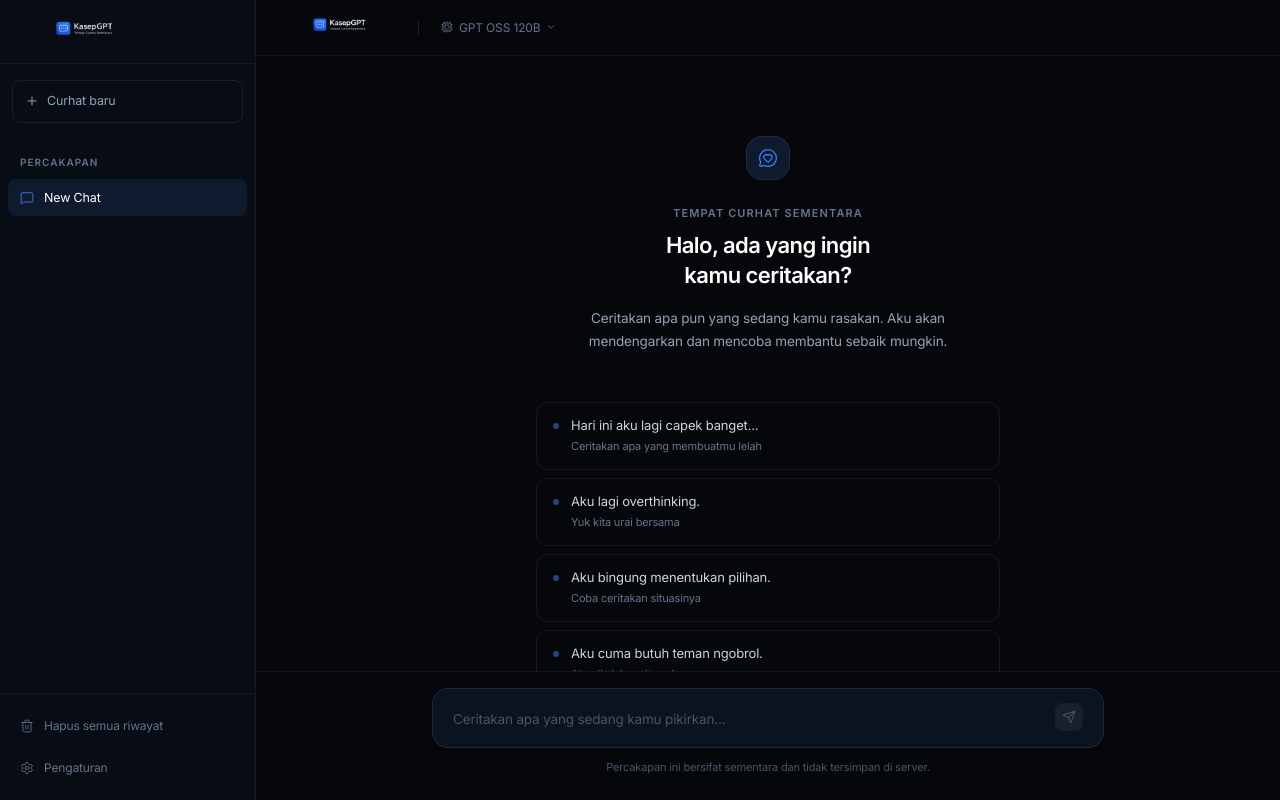
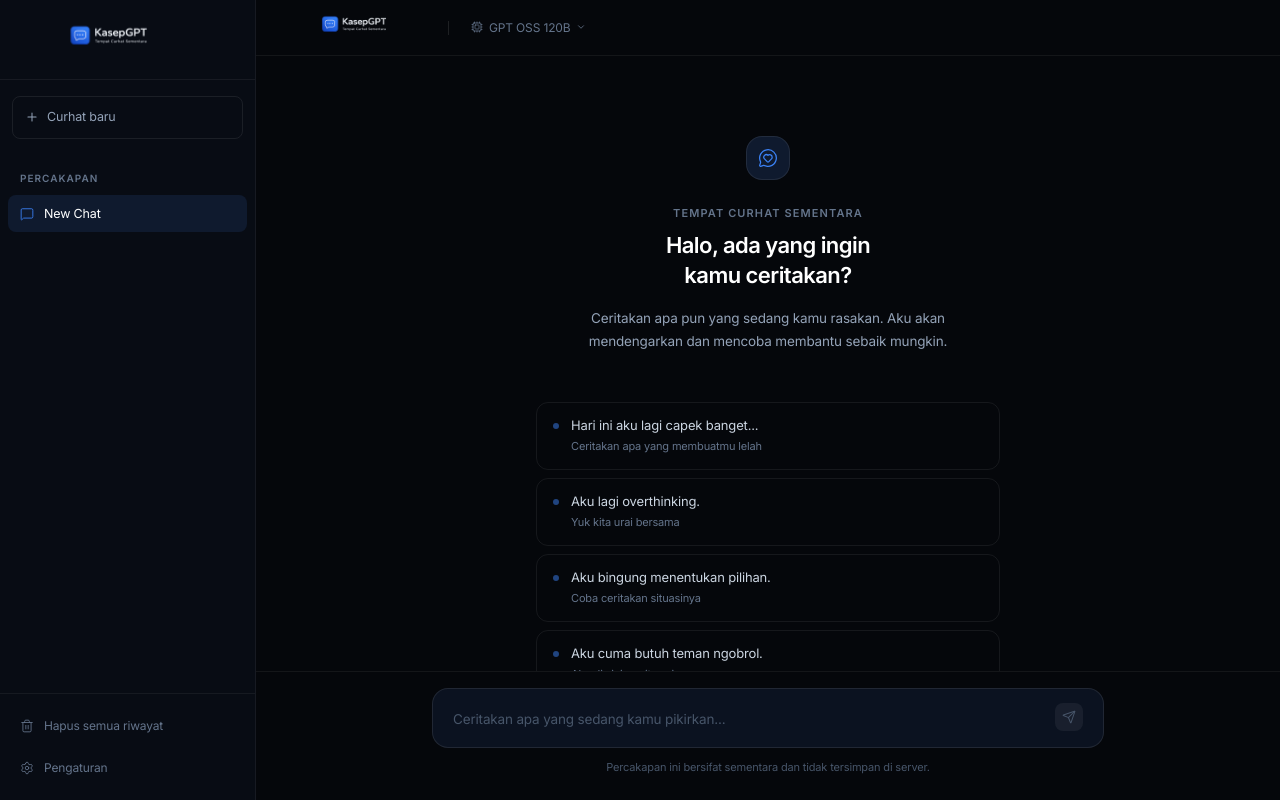
Before and after one commit to andrianbaros/havengpt, a Next.js app: page / in a window 1280 px wide. Built offline with nearby package versions, Linux system fonts and the light colour scheme.

Commit message:
fix: further enlarge logo in sidebar (190px) and header (160px)

```diff
--- a/components/ChatArea.tsx
+++ b/components/ChatArea.tsx
@@ -150,8 +150,8 @@ export default function ChatArea({
             <Image
               src="/assets/logo.png"
               alt="KasepGPT"
-              width={130}
-              height={40}
+              width={160}
+              height={50}
               className="object-contain"
               priority
             />
--- a/components/Sidebar.tsx
+++ b/components/Sidebar.tsx
@@ -45,12 +45,12 @@ export default function Sidebar({
         }`}
       >
         {/* Logo area */}
-        <div className="flex h-16 shrink-0 items-center justify-between px-4 border-b border-white/[0.06]">
+        <div className="flex h-20 shrink-0 items-center justify-between px-4 border-b border-white/[0.06]">
           <Image
             src="/assets/logo.png"
             alt="KasepGPT"
-            width={140}
-            height={44}
+            width={190}
+            height={58}
             className="object-contain"
             priority
           />
```
